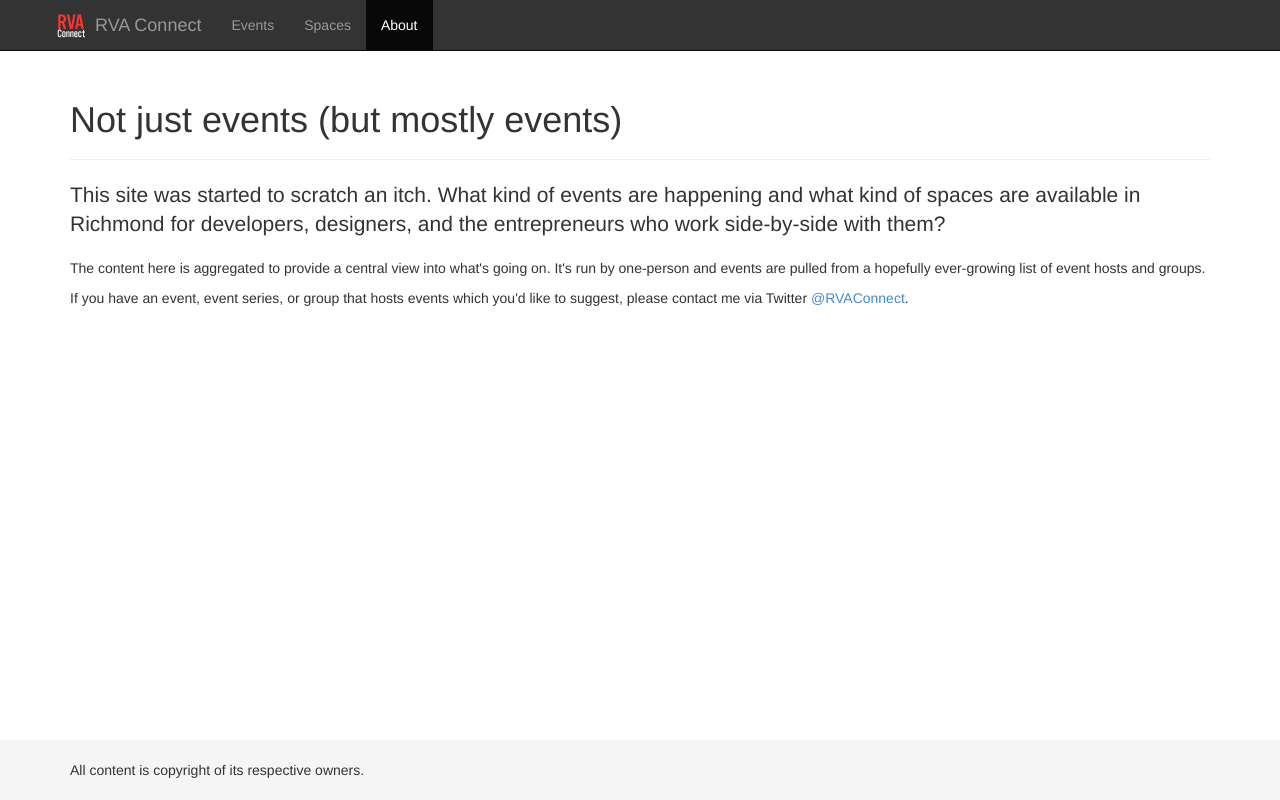
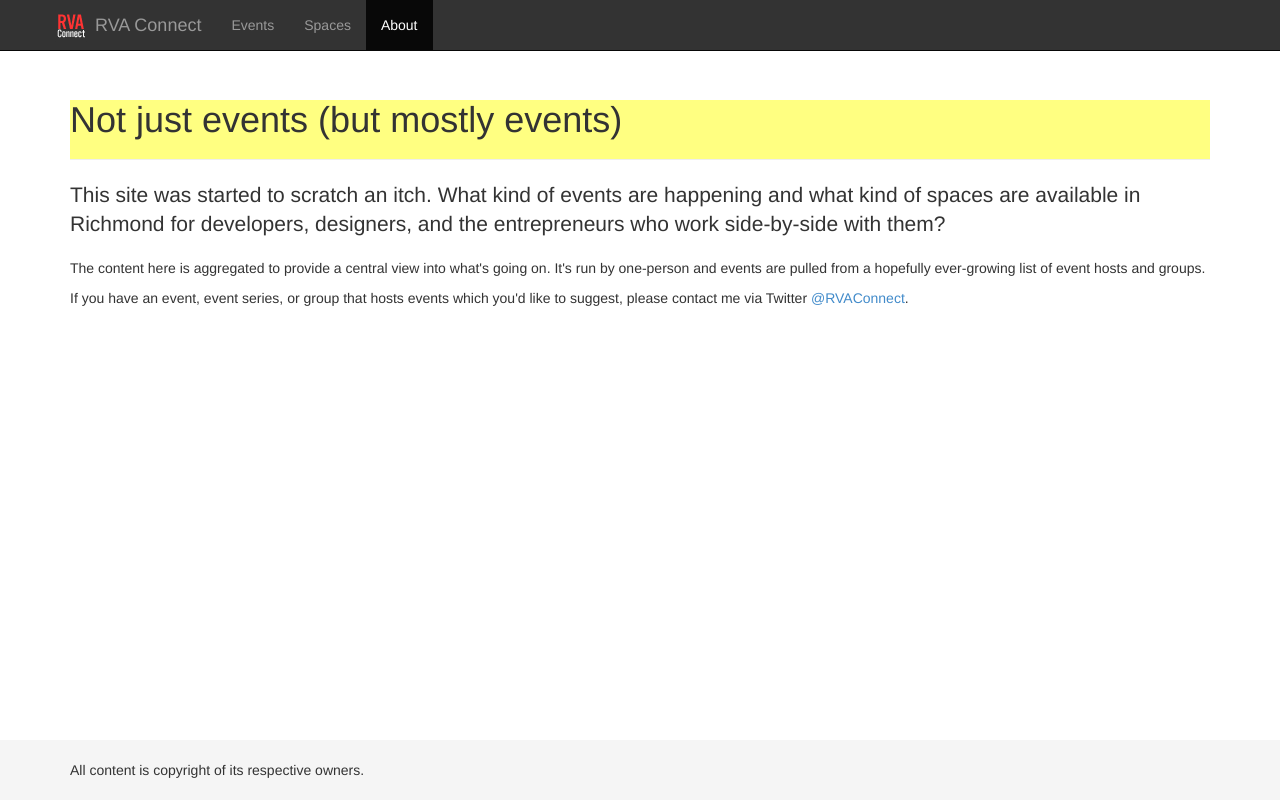
Before and after one commit to rva-data/rvaconnect, a Django app: page /about/ in a window 1280 px wide. Run offline with Django 3.2, Linux system fonts and the light colour scheme; parts of the project's set-up code (start-up, migrations or seed data) failed here and were passed over; some libraries are stand-ins or nearby versions.

Commit message:
Style update: transparent bg

```diff
--- a/templates/site_base.html
+++ b/templates/site_base.html
@@ -29,6 +29,7 @@
         height: 100%;
         /* Negative indent footer by it's height */
         margin: 0 auto -60px;
+        background: rgba(256, 256, 256, 0.6);
       }
 
       /* Set the fixed height of the footer here */
@@ -63,10 +64,9 @@
         margin: 20px 0;
       }
 
-      code {
-        font-size: 80%;
-      }
+      code { font-size: 80%; }
 
+      div.page-header { background: rgba(256, 256, 45, 0.6); }
       span.label-info a {color: white !important;}
       div#disqus_thread { max-width: 600px; }
       div.event { max-width: 600px; }
```
